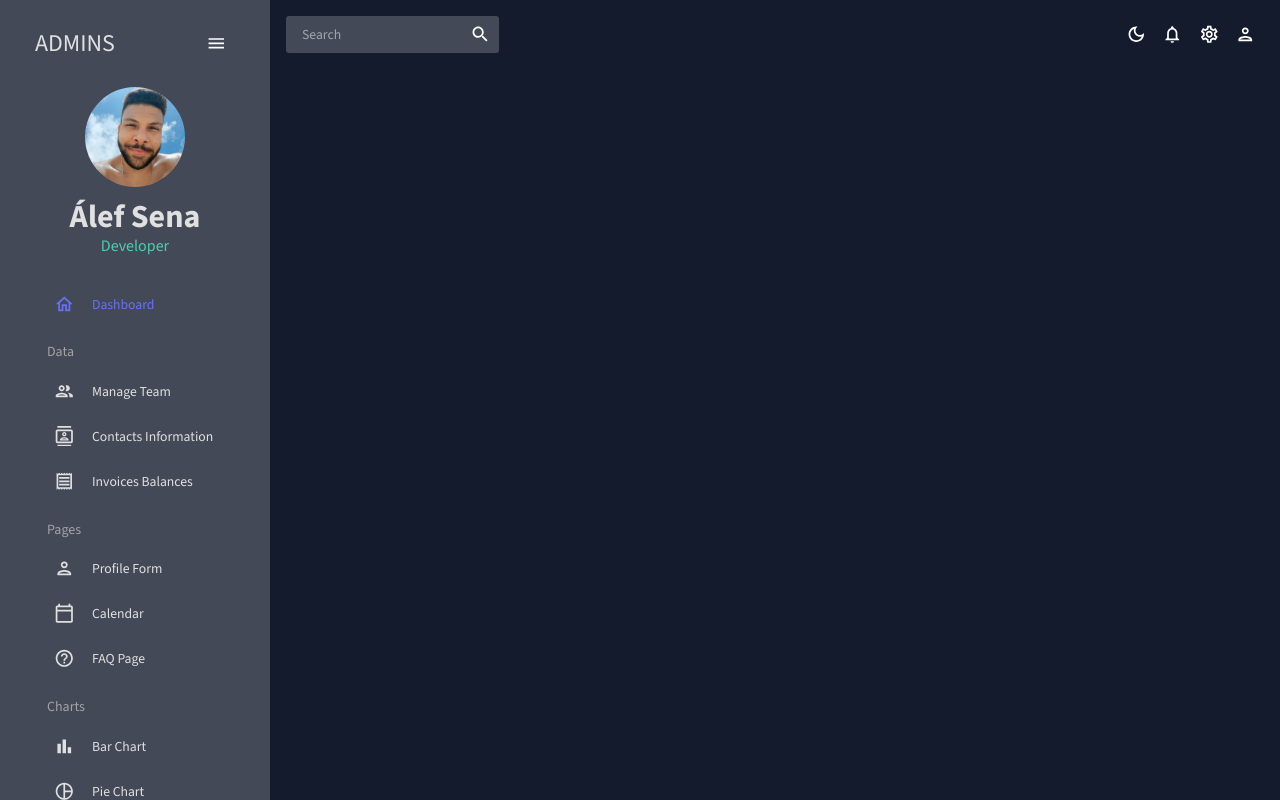
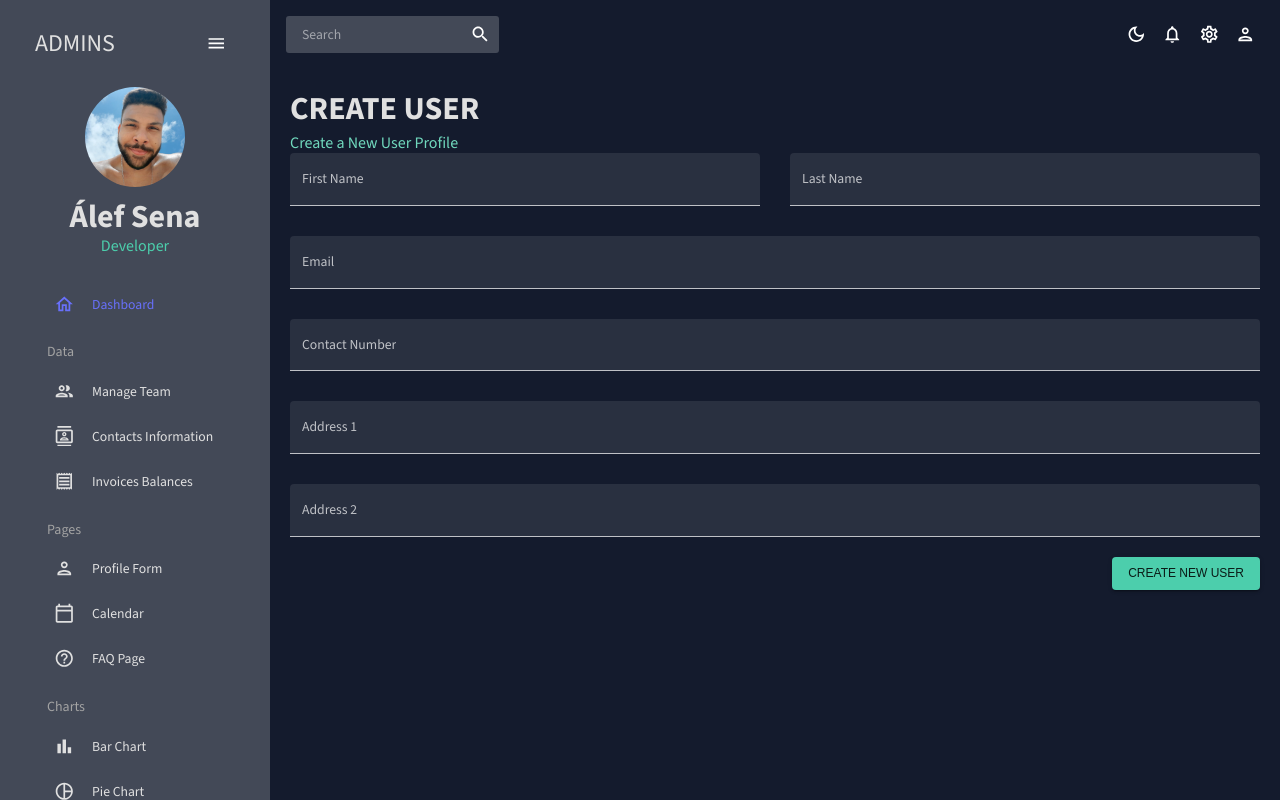
Before and after one commit to alef-sena/Studies.React.Dashboard.MaterialUI, a React (Create React App) app: page /form in a window 1280 px wide. Built offline with nearby package versions, Linux system fonts and the light colour scheme; a web font is replaced by a local one.

Commit message:
✨ implement initial user registration page

```diff
--- a/package.json
+++ b/package.json
@@ -18,13 +18,15 @@
     "@testing-library/react": "^13.4.0",
     "@testing-library/user-event": "^13.5.0",
     "eslint": "^8.47.0",
+    "formik": "^2.4.3",
     "prop-types": "^15.8.1",
     "react": "^18.2.0",
     "react-dom": "^18.2.0",
     "react-pro-sidebar": "^0.7.1",
     "react-router-dom": "^6.15.0",
     "react-scripts": "5.0.1",
-    "web-vitals": "^2.1.4"
+    "web-vitals": "^2.1.4",
+    "yup": "^1.2.0"
   },
   "scripts": {
     "start": "react-scripts start",
--- a/src/App.js
+++ b/src/App.js
@@ -8,8 +8,8 @@
 import Team from './scenes/team';
 import Contacts from './scenes/contacts';
 import Invoices from './scenes/invoices';
+import Form from './scenes/form';
 // import Bar from './scenes/bar';
-// import Form from './scenes/form';
 // import Line from './scenes/line';
 // import Pie from './scenes/pie';
 // import FAQ from './scenes/faq';
@@ -33,7 +33,7 @@
 							<Route path='/team' element={<Team />} />
 							<Route path='/contacts' element={<Contacts />} />
 							<Route path='/invoices' element={<Invoices />} />
-							{/* <Route path='/form' element={<Form />} /> */}
+							<Route path='/form' element={<Form />} />
 							{/* <Route path='/bar' element={<Bar />} /> */}
 							{/* <Route path='/pie' element={<Pie />} /> */}
 							{/* <Route path='/line' element={<Line />} /> */}
--- /dev/null
+++ b/src/scenes/form/index.jsx
@@ -0,0 +1,139 @@
+import { Box, Button, TextField } from '@mui/material';
+import { Formik } from 'formik';
+import * as yup from 'yup';
+import useMediaQuery from '@mui/material/useMediaQuery';
+import Header from '../../components/Header';
+
+const initialValues = {
+	firstName: '',
+	lastName: '',
+	email: '',
+	contact: '',
+	address1: '',
+	address2: '',
+};
+
+const phoneRegExp = /^\d{11}$/;
+
+const userSchema = yup.object().shape({
+	firstName: yup.string().required('Required'),
+	lastName: yup.string().required('Required'),
+	email: yup.string().email('Invalid email').required('Required'),
+	contact: yup.string().matches(phoneRegExp, 'Phone number is not valid').required('Required'),
+	address1: yup.string().required('Required'),
+	address2: yup.string().required('Required'),
+});
+
+const Form = () => {
+	const isNonMobile = useMediaQuery('(min-width:600px)');
+	const handleFormSubmit = (values) => {
+		console.log(values);
+	};
+	return <Box m='20px'>
+		<Header title='CREATE USER' subtitle='Create a New User Profile' />
+		<Formik
+			onSubmit={handleFormSubmit}
+			initialValues={initialValues}
+			validationSchema={userSchema}
+		>
+			{({ values, errors, touched, handleBlur, handleChange, handleSubmit }) => (
+				<form onSubmit={handleSubmit}>
+					<Box
+						display='grid'
+						gap='30px'
+						gridTemplateColumns='repeat(4, minmax(0, 1fr))'
+						sx={{
+							'& > div': { gridColumn: isNonMobile ? undefined : 'span 4'},
+						}}
+					>
+						<TextField
+							fullWidth
+							variant='filled'
+							type='text'
+							label='First Name'
+							onBlur={handleBlur}
+							onChange={handleChange}
+							value={values.firstName}
+							name='firstName'
+							error={!!touched.firstName && !!errors.firstName}
+							helperText={touched.firstName && errors.firstName}
+							sx={{ gridColumn: 'span 2' }}
+						/>
+						<TextField
+							fullWidth
+							variant='filled'
+							type='text'
+							label='Last Name'
+							onBlur={handleBlur}
+							onChange={handleChange}
+							value={values.lastName}
+							name='lastName'
+							error={!!touched.lastName && !!errors.lastName}
+							helperText={touched.lastName && errors.lastName}
+							sx={{ gridColumn: 'span 2' }}
+						/>
+						<TextField
+							fullWidth
+							variant='filled'
+							type='text'
+							label='Email'
+							onBlur={handleBlur}
+							onChange={handleChange}
+							value={values.email}
+							name='email'
+							error={!!touched.email && !!errors.email}
+							helperText={touched.email && errors.email}
+							sx={{ gridColumn: 'span 4' }}
+						/>
+						<TextField
+							fullWidth
+							variant='filled'
+							type='text'
+							label='Contact Number'
+							onBlur={handleBlur}
+							onChange={handleChange}
+							value={values.contact}
+							name='contact'
+							error={!!touched.contact && !!errors.contact}
+							helperText={touched.contact && errors.contact}
+							sx={{ gridColumn: 'span 4' }}
+						/>
+						<TextField
+							fullWidth
+							variant='filled'
+							type='text'
+							label='Address 1'
+							onBlur={handleBlur}
+							onChange={handleChange}
+							value={values.address1}
+							name='address1'
+							error={!!touched.address1 && !!errors.address1}
+							helperText={touched.address1 && errors.address1}
+							sx={{ gridColumn: 'span 4' }}
+						/>
+						<TextField
+							fullWidth
+							variant='filled'
+							type='text'
+							label='Address 2'
+							onBlur={handleBlur}
+							onChange={handleChange}
+							value={values.address2}
+							name='address2'
+							error={!!touched.address2 && !!errors.address2}
+							helperText={touched.address2 && errors.address2}
+							sx={{ gridColumn: 'span 4' }}
+						/>
+					</Box>
+					<Box display='flex' justifyContent='end' mt='20px'>
+						<Button type='submit' color='secondary' variant='contained'>
+							Create New User
+						</Button>
+					</Box>
+				</form>
+			)}
+		</Formik>
+	</Box>;
+};
+
+export default Form;
```
Also changed, not shown: 1 other file (tests, documents, lock files or other folders).
